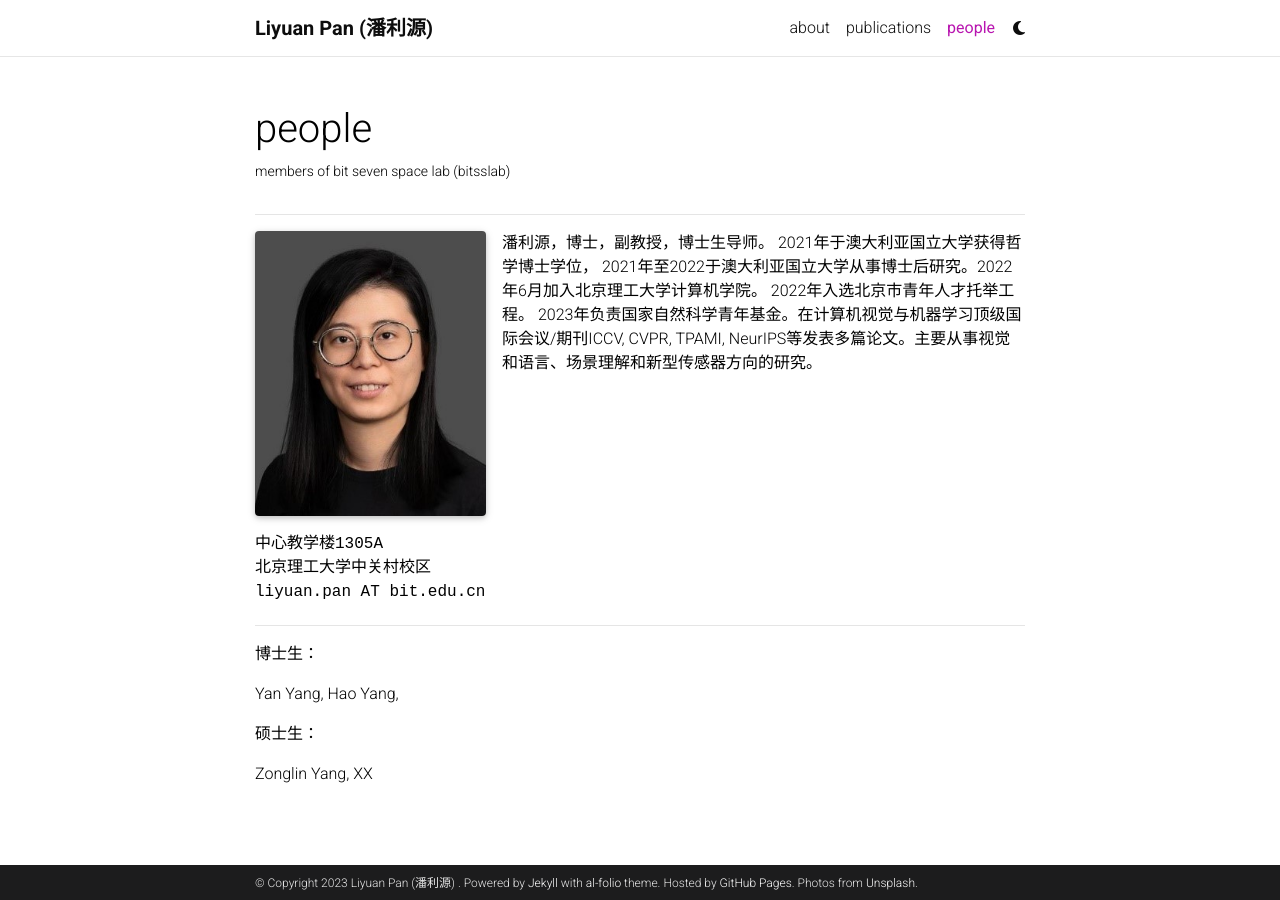
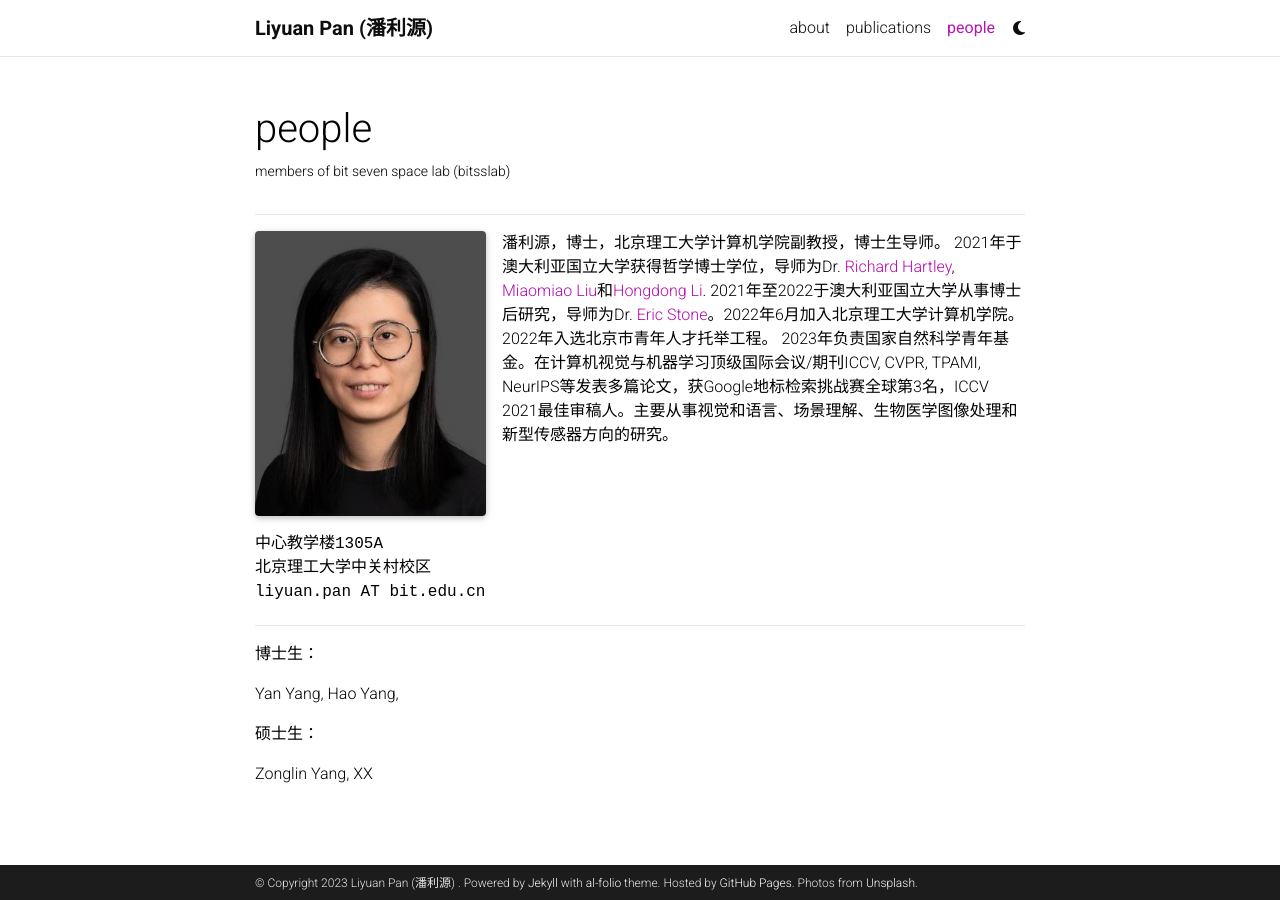
Before and after one commit to BITsslab/BITsslab, a Jekyll site: the page built from _pages/profiles.md, in a window 1280 px wide. Built offline with Jekyll 4.4.1, drawn with Linux system fonts in a browser that asks for light colours; full-size pictures stand in for the smaller copies a plugin makes; comment, search, counter and statistics services are not loaded; a style sheet for code colours, icons or effects is not loaded.

Commit message:
Update about_liyuan_pan.md

```diff
--- a/_pages/about_liyuan_pan.md
+++ b/_pages/about_liyuan_pan.md
@@ -1 +1 @@
-潘利源，博士，副教授，博士生导师。 2021年于澳大利亚国立大学获得哲学博士学位， 2021年至2022于澳大利亚国立大学从事博士后研究。2022年6月加入北京理工大学计算机学院。 2022年入选北京市青年人才托举工程。 2023年负责国家自然科学青年基金。在计算机视觉与机器学习顶级国际会议/期刊ICCV, CVPR, TPAMI, NeurIPS等发表多篇论文。主要从事视觉和语言、场景理解和新型传感器方向的研究。
+潘利源，博士，北京理工大学计算机学院副教授，博士生导师。 2021年于澳大利亚国立大学获得哲学博士学位，导师为Dr. [Richard Hartley](https://scholar.google.com/citations?user=cHia5p0AAAAJ&hl=zh-CN), [Miaomiao Liu](https://scholar.google.com/citations?user=ptAR7tUAAAAJ&hl=zh-CN)和[Hongdong Li](https://scholar.google.com/citations?user=Mq89JAcAAAAJ&hl=zh-CN). 2021年至2022于澳大利亚国立大学从事博士后研究，导师为Dr. [Eric Stone](https://biology.anu.edu.au/people/academics/eric-stone)。2022年6月加入北京理工大学计算机学院。 2022年入选北京市青年人才托举工程。 2023年负责国家自然科学青年基金。在计算机视觉与机器学习顶级国际会议/期刊ICCV, CVPR, TPAMI, NeurIPS等发表多篇论文，获Google地标检索挑战赛全球第3名，ICCV 2021最佳审稿人。主要从事视觉和语言、场景理解、生物医学图像处理和新型传感器方向的研究。
```
